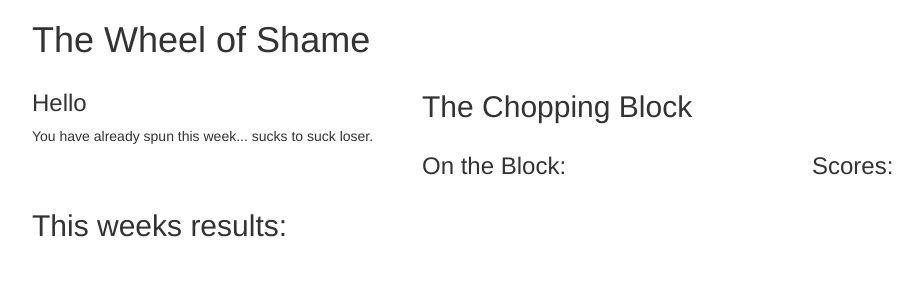
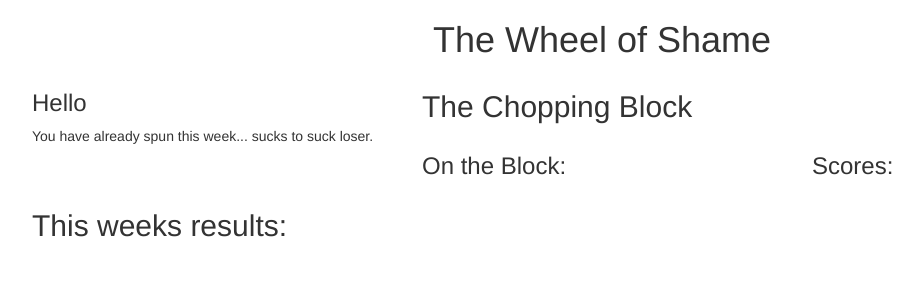
Before and after one commit to eprouty/the_wheel, a Flask app: template templates/index.html in a window 1280 px wide. Shown: the top 300 px of the page, without its empty margins (38-961 px from the left). Run offline with Flask 2, Linux system fonts and the light colour scheme; the template is opened without the code that fills it, so the values that code supplies are empty; parts of the project's set-up code (start-up, migrations or seed data) failed here and were passed over; some libraries are stand-ins or nearby versions.

Commit message:
Fixing requirements and cleaning up a bit

```diff
--- a/templates/index.html
+++ b/templates/index.html
@@ -4,7 +4,7 @@
 <div class="container">
     <div class="row">
         <div class="col-md-12">
-            <h1>The Wheel of Shame</h1>
+            <h1 style="text-align: center">The Wheel of Shame</h1>
         </div>
     </div>
     <div class="row">
```
Also changed, not shown: requirements.txt (+6 -5 lines).
